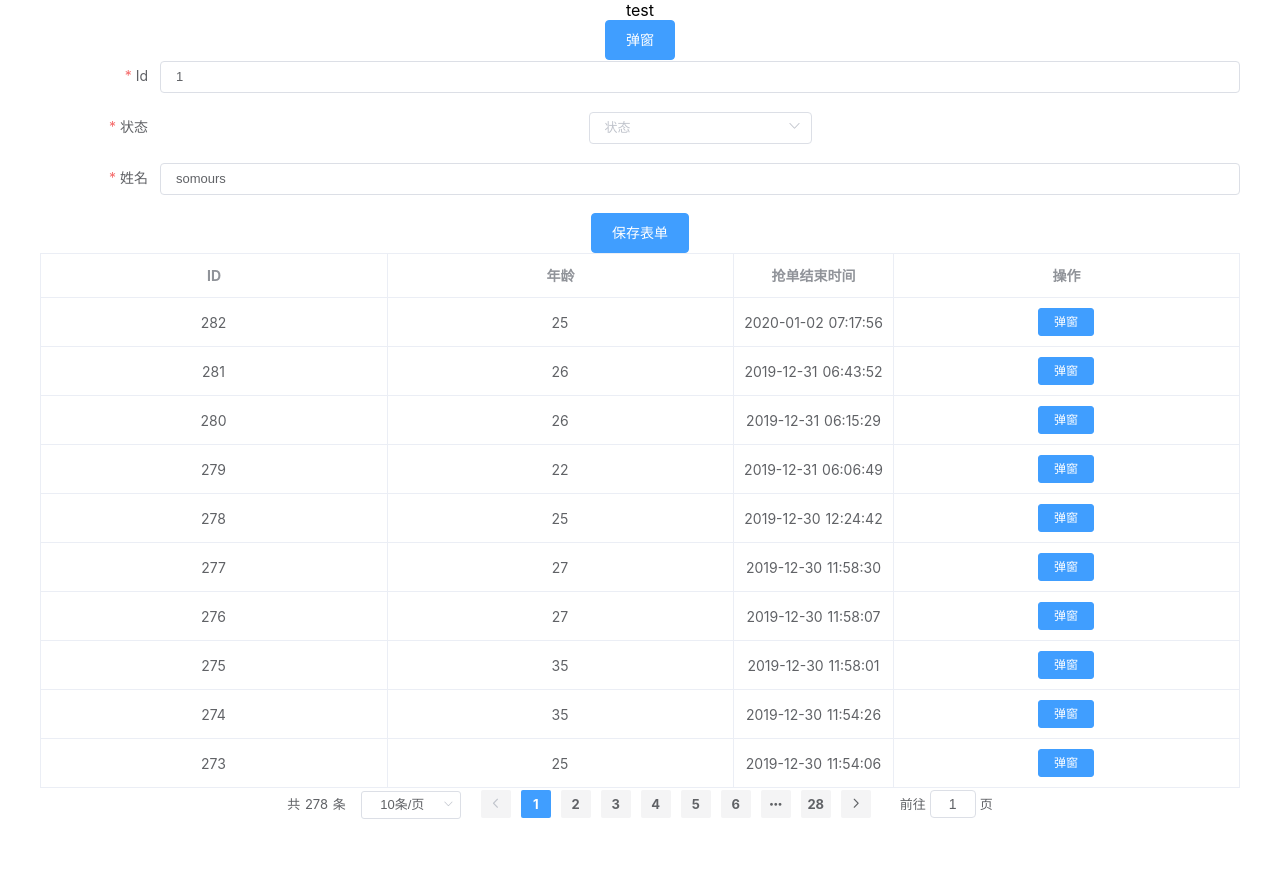
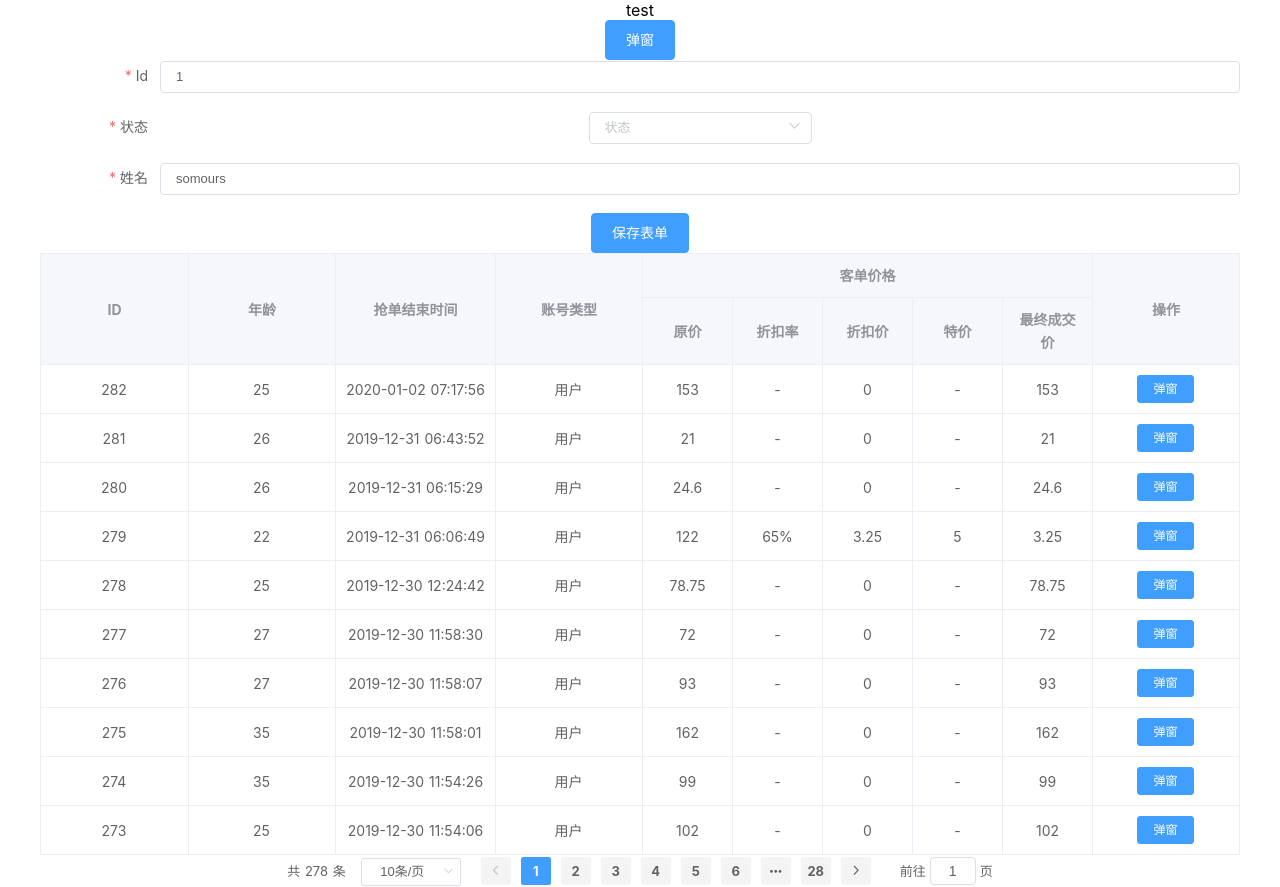
Before and after one commit to somours/notes, a Nuxt app in the folder nuxt/my_nuxt/: page / in a window 1280 px wide. Before the commit the page ends 820 px from the top, so only its background shows below. Built offline with nearby package versions, Linux system fonts and the light colour scheme.

Commit message:
修改table,及增加page

```diff
--- a/nuxt/my_nuxt/components/restructure/table/components/tableButton/index.vue
+++ b/nuxt/my_nuxt/components/restructure/table/components/tableButton/index.vue
@@ -108,7 +108,8 @@ export default {
       }
       return {
         basicsButtonConfig,
-        ...this[type] ? this[type] : {}
+        ...this[type] ? this[type] : {},
+        ...this.basics.isObj(activeItem) ? activeItem : {}
         // ...this.basics.isFunction(activeItem) ? activeItem(this.params) : (this.basics.isObj(activeItem) ? activeItem : {})
       }
     },
--- a/nuxt/my_nuxt/components/restructure/table/components/tableView/index.vue
+++ b/nuxt/my_nuxt/components/restructure/table/components/tableView/index.vue
@@ -21,7 +21,7 @@
 </template>
 
 <script>
-import { getObjKeyValue, picturePath } from '@/utils/index'
+import { filterEnumsLabel, getObjKeyValue, picturePath } from '@/utils/index'
 import { tableItemType } from '@/utils/config'
 import { listSerialize } from '@/components/restructure/form/render/render'
 import { parseTimeTwo } from '@/utils/filter'
@@ -69,28 +69,26 @@ export default {
     showTime () {
       const timeValue = this.getObjKeyValue(this.column.key, this.data)
       const timeFormat = (this.column.options && this.column.options.format) || 'yyyy-MM-dd hh:mm:ss'
-      console.log(timeValue)
       return parseTimeTwo(timeValue, timeFormat)
     },
     // 展示文本
     getText (column, callback) {
       let ret = '-'
-      const lists = !this.basics.isArray(column.list) ? [] : column.list
+      const list = !this.basics.isArray(column.list) ? [] : column.list
       // 把表格的requestList放在这里处理感觉比较好 ??
       if (column.requestList) {
         column.requestList().then((res) => {
           listSerialize(res, column.listFormat, (serializedItem) => {
-            lists[serializedItem.index] = serializedItem
+            list[serializedItem.index] = serializedItem
           })
         })
       }
       const keyValue = this.data[column.key]
-      const tmpObj = lists.find((item) => {
-        return String(item.value) === String(keyValue)
-      })
-      if (tmpObj) {
-        ret = tmpObj.label
+      const formatObj = this.basics.isObj(column.listFormat) ? column.listFormat : {
+        value: 'value',
+        label: 'label'
       }
+      ret = filterEnumsLabel(keyValue, list, formatObj)
       // if (callback) callback(filter[0]);
       return ret
     },
--- a/nuxt/my_nuxt/components/restructure/table/index.vue
+++ b/nuxt/my_nuxt/components/restructure/table/index.vue
@@ -18,9 +18,8 @@
             :show-overflow-tooltip="basics.isNull(item.tooltip) ? true : item.tooltip"
             :fixed="basics.isNull(item.fixed) ? false : item.fixed"
           >
-            <template slot-scope="scope" >
-              <template v-if="item.children">
             <el-table-column
+              v-if="item.children"
               v-for="(childrenItem, childrenIndex) in item.children"
               :key="childrenIndex"
               :align="basics.isNull(childrenItem.align) ? 'center' : childrenItem.align"
@@ -35,8 +34,8 @@
                 <MyTemplate v-else :render="childrenItem.render" :data="{data: scope, column: childrenItem}" />
               </template>
             </el-table-column>
-              </template>
-              <div v-else>
+            <template v-if="!item.children" slot-scope="scope">
+              <div>
                 <MyTemplate v-if="item.render" :render="item.render" :data="{data: scope, column: item}" />
                 <div v-else>
                   <div v-if="itemTypeIsActive(item)">
--- a/nuxt/my_nuxt/pages/index.vue
+++ b/nuxt/my_nuxt/pages/index.vue
@@ -39,6 +39,12 @@ const statusList = [
     value: '300',
     label: '已退单'
   }]
+
+// 账号的类型
+const userTypeList = [
+  { value: 0, label: '用户' },
+  { value: 100, label: '机构' }
+]
 export default {
   components: {
     TestRender,
@@ -68,6 +74,52 @@ export default {
           key: 'robSuccessTime',
           width: 160,
           tableView: tableItemType.tableView.date
+        },
+        {
+          title: '账号类型',
+          key: 'userType',
+          list: userTypeList,
+          search: true,
+          type: formItemType.select,
+          tableView: tableItemType.tableView.text
+        },
+        {
+          title: '客单价格',
+          children: [
+            {
+              title: '原价',
+              key: 'originalPrice',
+              width: 90
+            },
+            {
+              title: '折扣率',
+              key: 'discountRate',
+              render (h, { data }) {
+                const discountRat = data.row.discountRate
+                return h(
+                  'span',
+                  discountRat !== null ? discountRat + '%' : '-'
+                )
+              },
+              width: 90
+            },
+            {
+              title: '折扣价',
+              key: 'discountPrice',
+              width: 90,
+              standBy: 0
+            },
+            {
+              title: '特价',
+              key: 'tjPrice',
+              width: 90
+            },
+            {
+              title: '最终成交价',
+              key: 'currentPrice',
+              width: 90
+            }
+          ]
         },
         {
           type: tableItemType.active,
--- a/nuxt/my_nuxt/utils/index.js
+++ b/nuxt/my_nuxt/utils/index.js
@@ -48,22 +48,21 @@ export function deepClone (source) {
  * @param:enums 需要过滤的枚举
  * @return:
  */
-export const filterEnums = (value, enums) => {
+export const filterEnumsLabel = (value, enums, formatObj = {
+  value: 'value',
+  label: 'label'
+}) => {
+  let ret = '-'
   if (basics.isNull(value) || basics.isNull(enums)) {
-    return {
-      value: '-',
-      label: '-'
-    }
+    return ret
   }
   const filterEnum = enums.filter((item) => {
-    if (String(item.value) === String(value)) { return item }
+    if (String(item[formatObj.value]) === String(value)) { return item }
   })
-  if (filterEnum.length > 0) { return filterEnum[0] } else {
-    return {
-      value: '-',
-      label: '-'
-    }
+  if (filterEnum.length > 0) {
+    ret = filterEnum[0][formatObj.label]
   }
+  return ret
 }
 
 /**
```
Also changed, not shown: nuxt/my_nuxt/components/restructure/page/index.vue (added, +79 -0 lines). Lines whose indentation alone changed are shown as unchanged.
